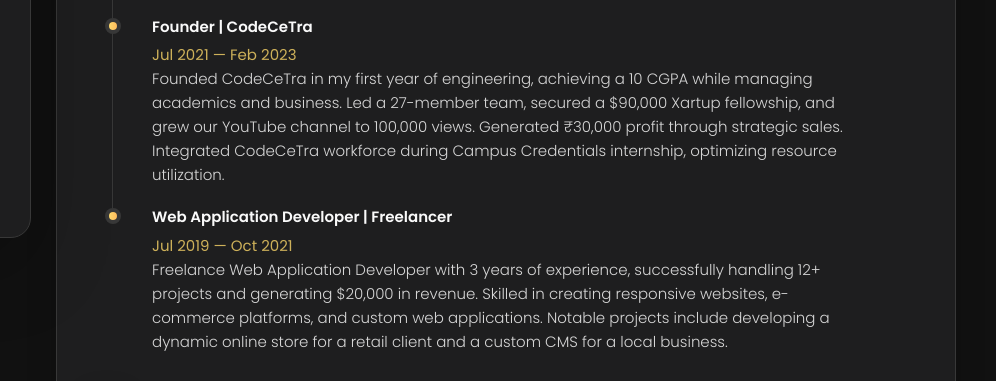
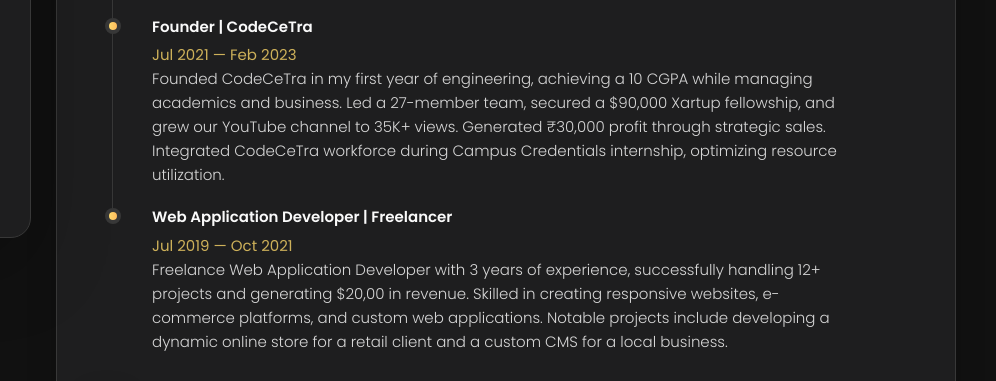
Before and after one commit to ARH-MNAJS/Portfolio-Website, a plain HTML site: page index.html in a window 1280 px wide. Both pictures are taken after a click on the button "Resume". Shown: the part 412-793 px from the top of the page, 284-1280 px from the left. Drawn offline with nearby package versions, Linux system fonts and the light colour scheme.

Commit message:
Update index.html

```diff
--- a/index.html
+++ b/index.html
@@ -512,7 +512,7 @@
               <span>Jul 2021 — Feb 2023</span>
 
               <p class="timeline-text">
-                Founded CodeCeTra in my first year of engineering, achieving a 10 CGPA while managing academics and business. Led a 27-member team, secured a $90,000 Xartup fellowship, and grew our YouTube channel to 100,000 views. Generated ₹30,000 profit through strategic sales. Integrated CodeCeTra workforce during Campus Credentials internship, optimizing resource utilization.
+                Founded CodeCeTra in my first year of engineering, achieving a 10 CGPA while managing academics and business. Led a 27-member team, secured a $90,000 Xartup fellowship, and grew our YouTube channel to 35K+ views. Generated ₹30,000 profit through strategic sales. Integrated CodeCeTra workforce during Campus Credentials internship, optimizing resource utilization.
               </p>
 
             </li>
@@ -524,7 +524,7 @@
               <span>Jul 2019 — Oct 2021</span>
 
               <p class="timeline-text">
-                Freelance Web Application Developer with 3 years of experience, successfully handling 12+ projects and generating $20,000 in revenue. Skilled in creating responsive websites, e-commerce platforms, and custom web applications. Notable projects include developing a dynamic online store for a retail client and a custom CMS for a local business.
+                Freelance Web Application Developer with 3 years of experience, successfully handling 12+ projects and generating $20,00 in revenue. Skilled in creating responsive websites, e-commerce platforms, and custom web applications. Notable projects include developing a dynamic online store for a retail client and a custom CMS for a local business.
               </p>
 
             </li>
```
